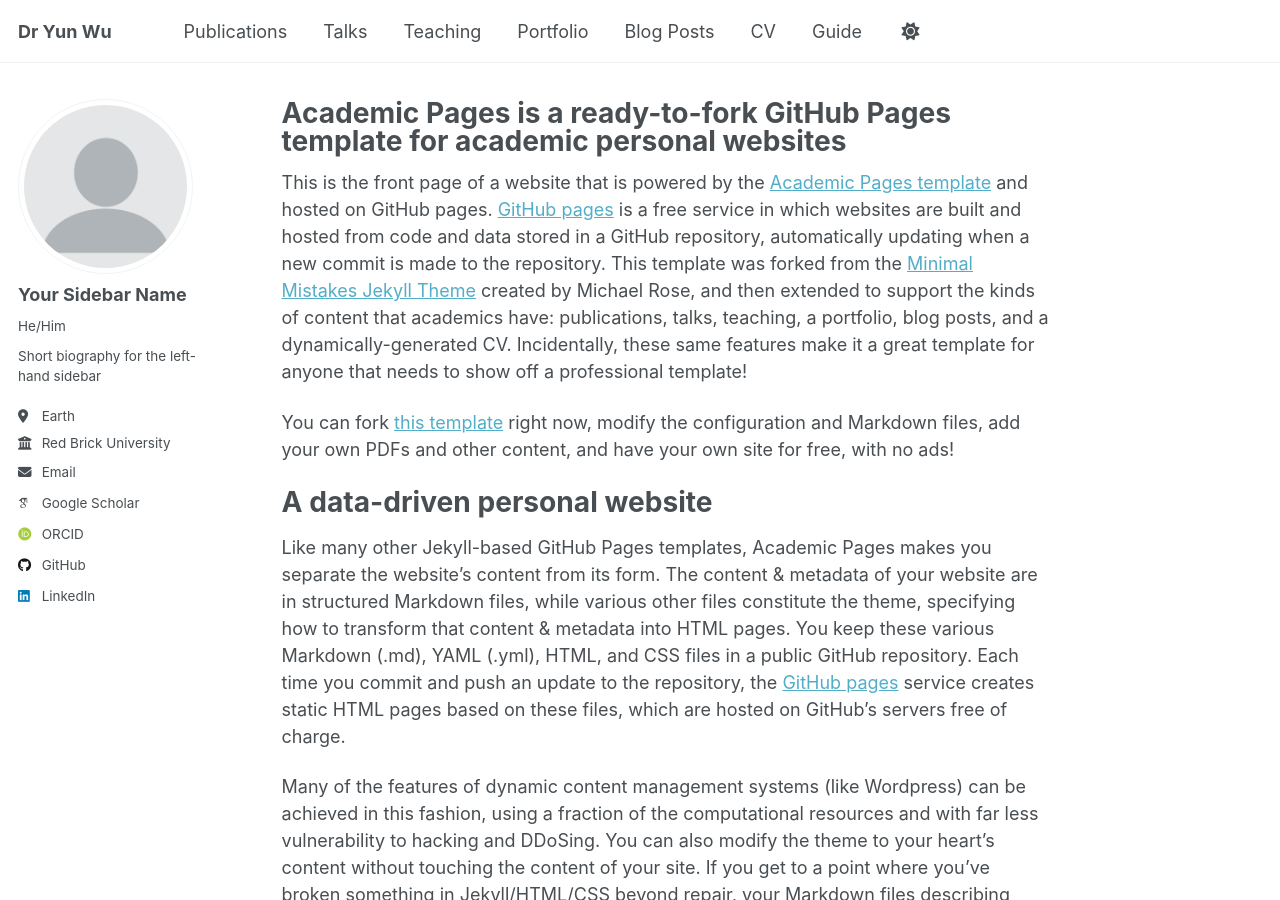
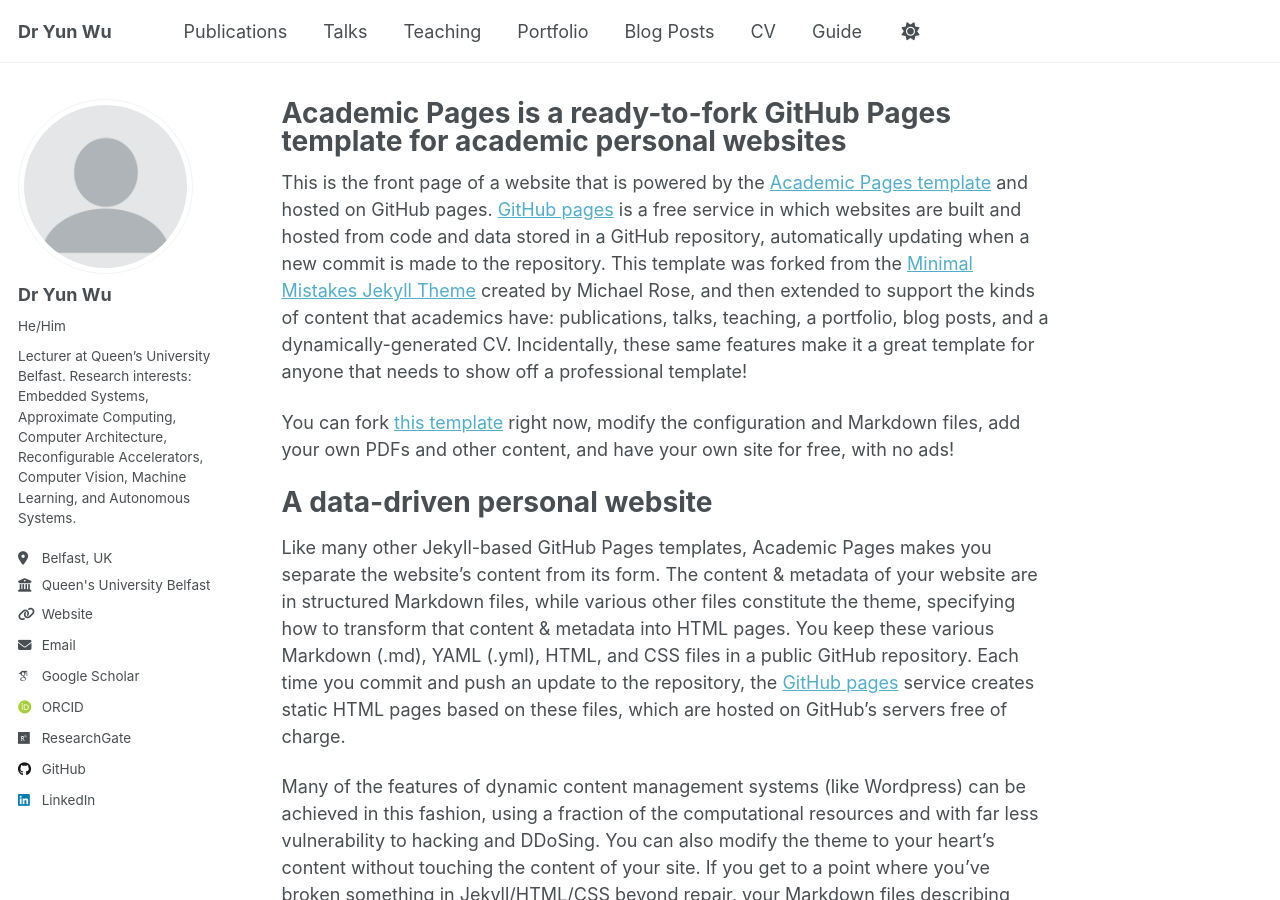
Before and after one commit to wincle626/wincle626.github.io, a Jekyll site: the page built from _pages/about.md, in a window 1280 px wide and 900 px high. Built offline with Jekyll 4.4.1, drawn with Linux system fonts in a browser that asks for light colours; some web fonts are replaced; a script that is not in the unit is left out.

Commit message:
Update _config.yml

```diff
--- a/_config.yml
+++ b/_config.yml
@@ -23,25 +23,25 @@ repository               : "wincle626/wincle626.github.io"
 author:
   # Biographic information
   avatar           : "profile.png"
-  name             : "Your Sidebar Name"
+  name             : "Dr Yun Wu"
   pronouns         : "He/Him" # example: "she/her"
-  bio              : "Short biography for the left-hand sidebar"
-  location         : "Earth"
-  employer         : "Red Brick University"
-  uri              : # URL
-  email            : "none@example.org"
+  bio              : "Lecturer at Queen’s University Belfast. Research interests: Embedded Systems, Approximate Computing, Computer Architecture, Reconfigurable Accelerators, Computer Vision, Machine Learning, and Autonomous Systems."
+  location         : "Belfast, UK"
+  employer         : "Queen's University Belfast"
+  uri              : "https://pure.qub.ac.uk/en/persons/yun-wu-2"
+  email            : "yun.wu@qub.ac.uk"
 
   # Academic websites
-  academia         : # URL
-  arxiv            : # URL - Update with the correct link to your profile
+  academia         :
+  arxiv            :
   googlescholar    : "https://scholar.google.com/citations?hl=en&user=E232JgIAAAAJ"
-  inspire-hep      : # URL
-  impactstory      : # URL
+  inspire-hep      :
+  impactstory      :
   orcid            : "https://orcid.org/0000-0001-9332-2858"
-  semantic         : # URL
-  pubmed           : # URL
-  researchgate     : # URL
-  scopus           : # URL
+  semantic         :
+  pubmed           :
+  researchgate     : "https://www.researchgate.net/profile/Yun-Wu-39"
+  scopus           :
 
   # Repositories and software development
   bitbucket        : # Username - Update with your username on the site
```
